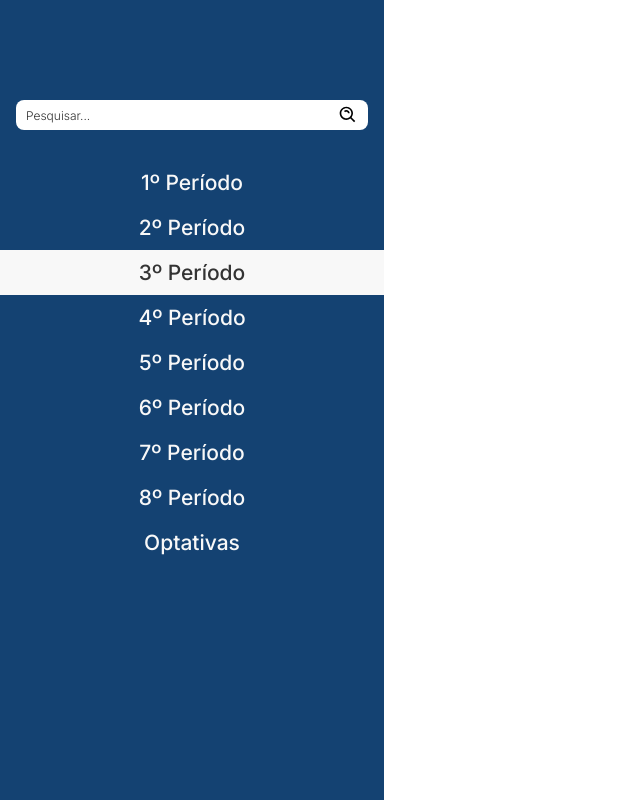
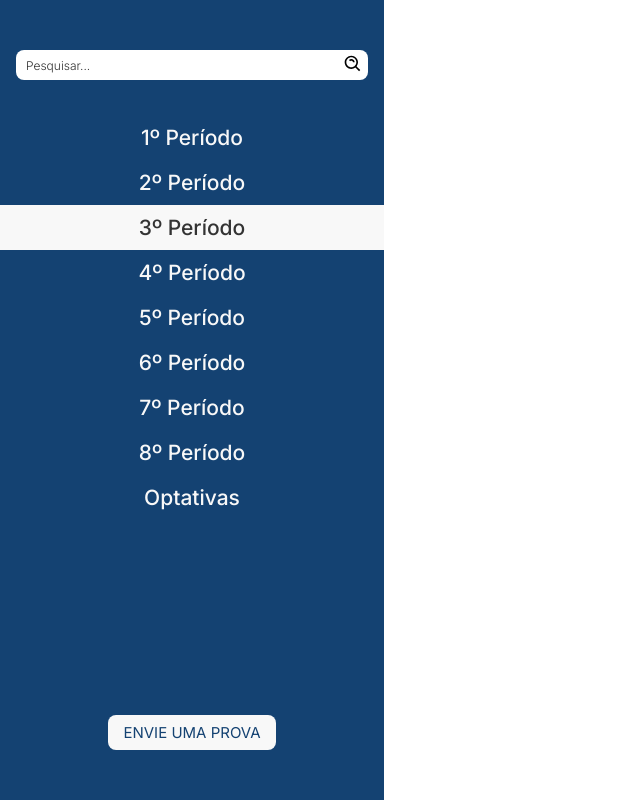
Before and after one commit to NyviDev/cefetdb-frontend, a React (Create React App) app: page / in a window 1280 px wide. Shown: the whole page, without its empty margins (0-640 px from the left). Built offline with nearby package versions, Linux system fonts and the light colour scheme.

Commit message:
feat: create styled ButtonModal component

```diff
--- a/src/components/Sidebar/Sidebar.tsx
+++ b/src/components/Sidebar/Sidebar.tsx
@@ -2,12 +2,14 @@ import React from "react";
 import styles from "./sidebar.module.scss";
 import SearchBar from "./components/SearchBar";
 import Links from "./components/Links";
+import ButtonModal from "./components/ButtonModal";
 
 function Sidebar() {
   return (
     <aside className={styles.sidebar}>
       <SearchBar />
       <Links />
+      <ButtonModal />
     </aside>
   );
 }
--- /dev/null
+++ b/src/components/Sidebar/components/ButtonModal.tsx
@@ -0,0 +1,12 @@
+import React from "react";
+import styles from "./buttonModal.module.scss";
+
+const ButtonModal = () => {
+  return (
+    <div className={styles.modalWrapper}>
+      <button type="button" className={styles.button}>ENVIE UMA PROVA</button>
+    </div>
+  );
+};
+
+export default ButtonModal;
--- /dev/null
+++ b/src/components/Sidebar/components/buttonModal.module.scss
@@ -0,0 +1,30 @@
+@import "../../../styles/all.scss";
+
+.modalWrapper {
+  background-color: $white;
+  border-radius: 8px;
+  padding: 5px 15px;
+
+  .button {
+    @include fontStyle(400, 15px, 25px, $blue);
+    position: relative;
+    cursor: pointer;
+
+    &::after {
+      background: none repeat scroll 0 0 transparent;
+      bottom: 2px;
+      content: "";
+      display: block;
+      height: 1px;
+      right: 100%;
+      position: absolute;
+      background-color: $blue;
+      transition: width 0.3s ease 0s, right 0.3s ease 0s;
+      width: 0;
+    }
+    &:hover::after {
+      width: 100%;
+      right: 0;
+    }
+  }
+}
--- a/src/components/Sidebar/components/searchBar.module.scss
+++ b/src/components/Sidebar/components/searchBar.module.scss
@@ -3,8 +3,9 @@
 .searchBar {
   @include flex(row, center, center);
   position: relative;
-  margin-bottom: 30px;
+  margin-bottom: 35px;
   width: 100%;
+
 
   .input {
     margin: 0 16px;
@@ -23,9 +24,10 @@
     }
   }
   .buttonSearch {
-    right: 26px;
+    right: 16px;
     position: absolute;
-    height: 20px;
+    height: 30px;
+    width: 30px;
     cursor: pointer;
 
     .searchIcon {
--- a/src/components/Sidebar/sidebar.module.scss
+++ b/src/components/Sidebar/sidebar.module.scss
@@ -2,11 +2,14 @@
 
 .sidebar {
   @include flex(column, center, space-between);
-  padding-top: 100px;
+  padding: 50px 0;
   max-width: 400px;
   width: 30%;
   height: 100vh;
   background: $blue;
 
+  @include mqH(650px, max) {
+    padding: 25px 0;
+  }
 
 }
--- a/src/styles/mixins.scss
+++ b/src/styles/mixins.scss
@@ -17,8 +17,13 @@
   line-height: $lh;
 }
 
-@mixin mq($width, $type) {
+@mixin mqW($width, $type) {
   @media only screen and (#{$type}-width: $width) {
     @content;
   }
 }
+@mixin mqH($height, $type) {
+  @media only screen and (#{$type}-height: $height) {
+    @content;
+  }
+}
```
